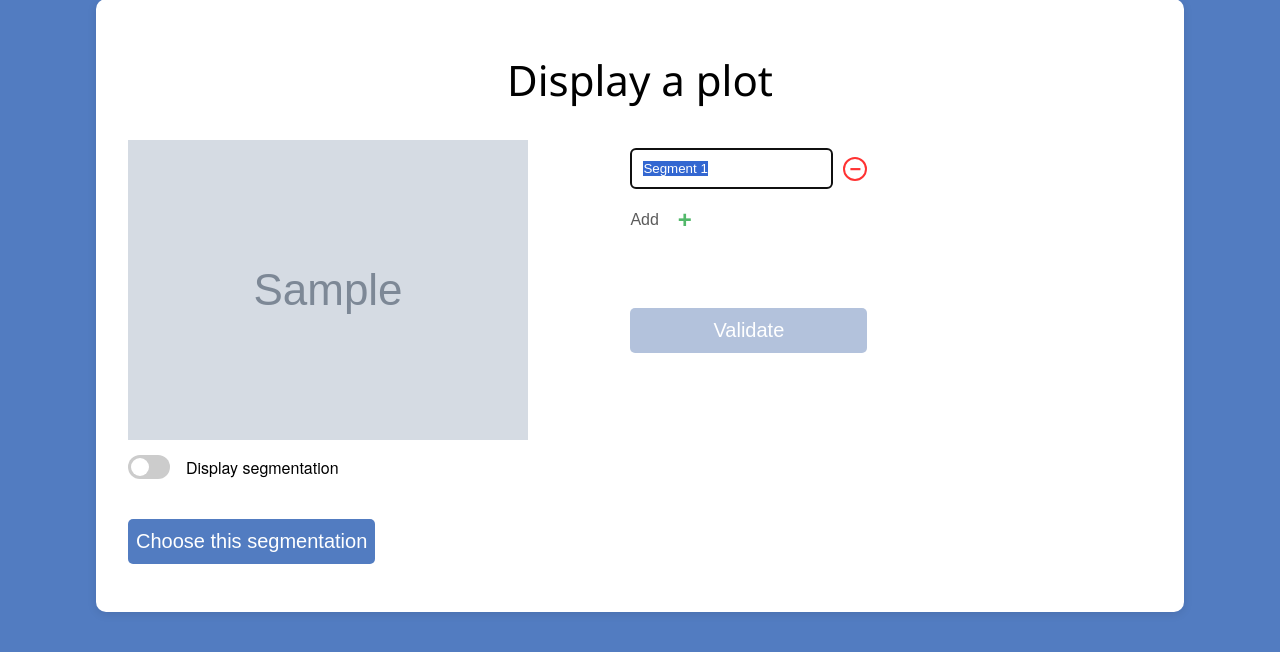
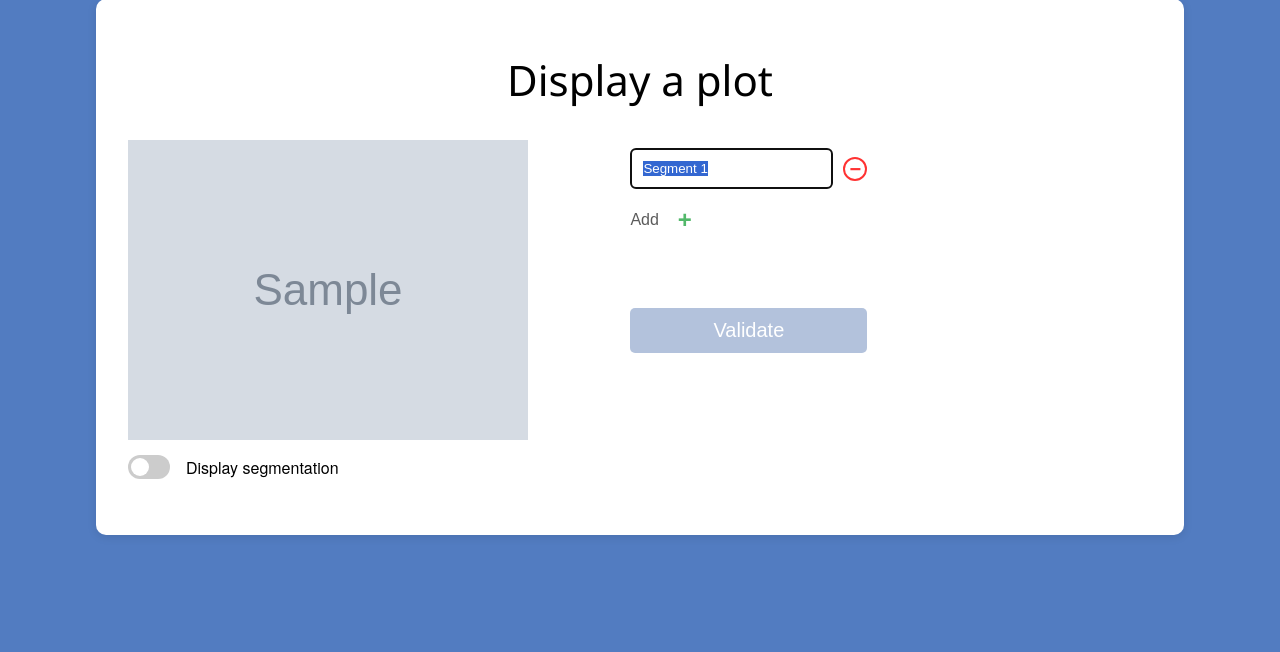
Before and after one commit to ppaamm/InteractiveSatImagesSegmentation, a Django app: template experiment/templates/experiment/index.html in a window 1280 px wide. Shown: the part 72-724 px from the top of the page. Run offline with Django 5.2, Linux system fonts and the light colour scheme; the template is opened without the code that fills it: most values are stand-ins (such as "Sample title", 1, 10 or a date in 2020); grey boxes marked "Sample" are stand-in pictures.

Commit message:
fix: hide choose segmentation button from exp page

```diff
--- a/experiment/templates/experiment/index.html
+++ b/experiment/templates/experiment/index.html
@@ -40,8 +40,9 @@
             </div>
              <form action="{% url 'experiment:summary' %}" method="get">
         <input type="hidden" name="segmentation" id="chosen-segmentation-input" value="">
-        <button type="submit" style=" margin: 1rem 0">
+        <button type="submit" id='choose-segmentation-btn' style="display: none; margin: 1rem 0">
             Choose this segmentation
+        Choose this segmentation
         </button>
     </form>
         </div>
@@ -485,6 +486,7 @@ function updateSegmentationRibbon(currentStep, totalSteps, baseName) {
         currentColumnHeaders = Array.from(inputs).map(input => input.value || "Unnamed");
 
         document.getElementById("segment-inputs").style.display = "none";
+        document.getElementById("choose-segmentation-btn").style.display = "block";
         document.getElementById("next-step-btn").style.display = "block";
         checkbox.disabled = false;
         checkbox.checked = true;
```
